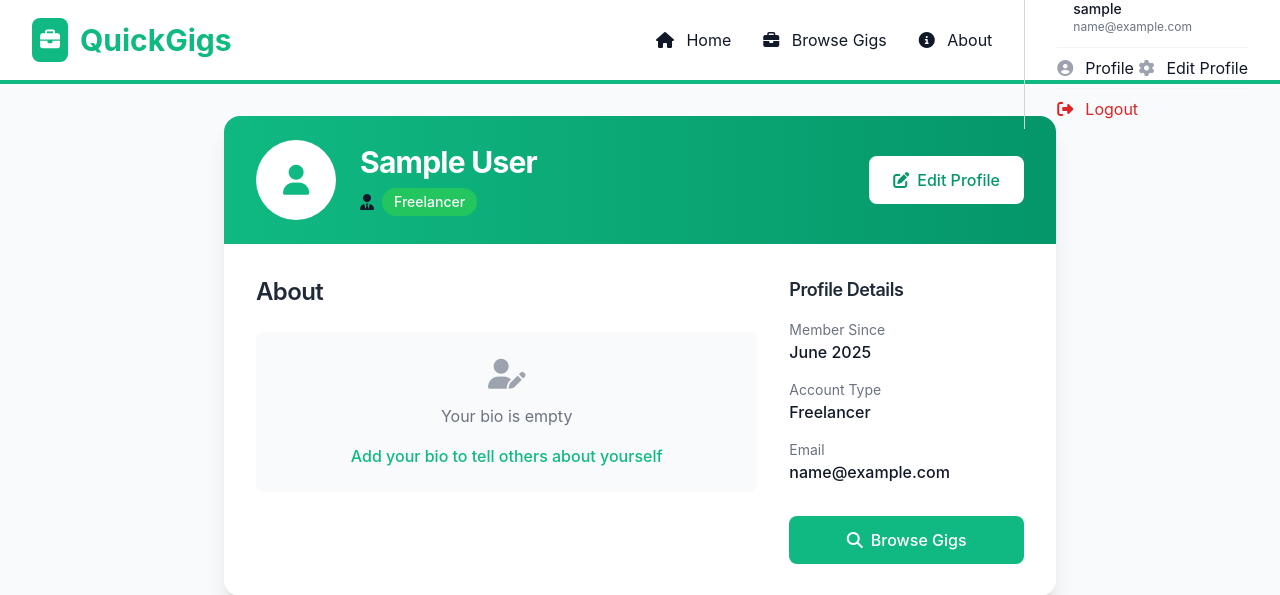
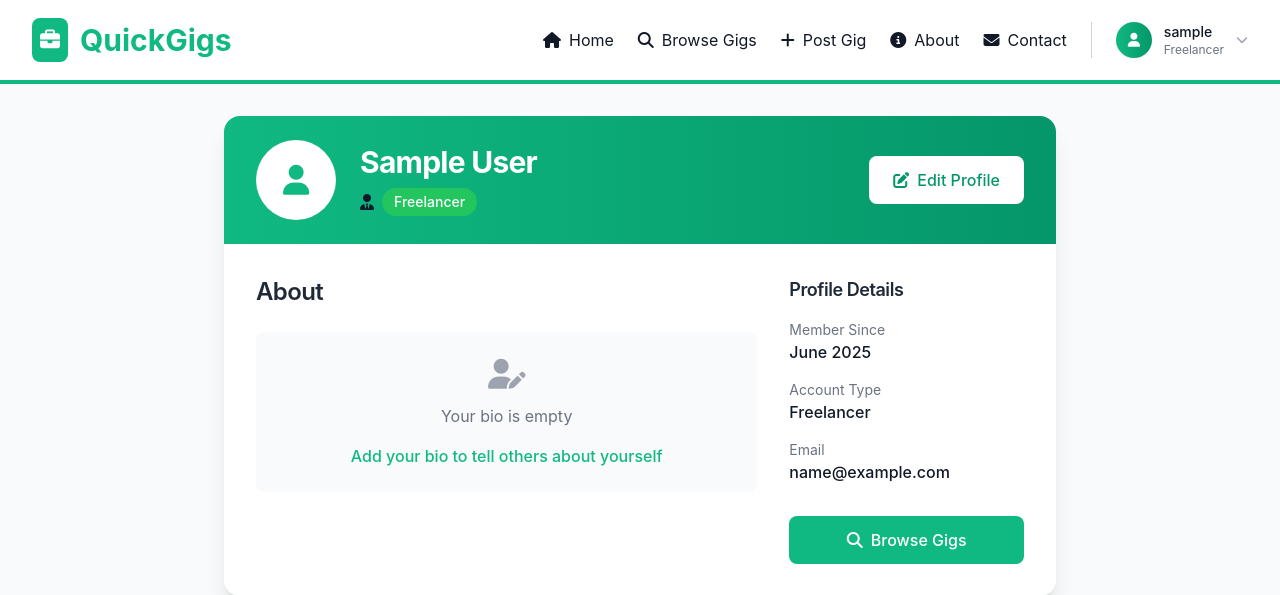
Before and after one commit to aransys/quickgigs-django, a Django app: page /accounts/profile/ in a window 1280 px wide. Shown: the top 595 px of the page. Run offline with Django 4.2, Linux system fonts and the light colour scheme; the visitor is signed in with stand-in values (Sample User, id 1); parts of the project's set-up code (start-up, migrations or seed data) failed here and were passed over; some libraries are stand-ins or nearby versions.

Commit message:
Add overdue check and enhance gig statistics: Introduced `is_overdue` property in the Gig model to determine if a gig has passed its deadline. Updated GigListView to include featured gig count and active employer count in the context data. Improved navbar styling and dropdown menu design for better user experience.

```diff
--- a/gigs/templates/gigs/base.html
+++ b/gigs/templates/gigs/base.html
@@ -41,7 +41,7 @@
   </head>
   <body class="bg-gray-50 min-h-screen">
     <!-- Navigation -->
-    <nav class="bg-white shadow-lg border-b-4 border-brand-500">
+    <nav class="bg-white shadow-lg border-b-4 border-brand-500 navbar-container">
       <div class="max-w-7xl mx-auto px-4 sm:px-6 lg:px-8">
         <div class="flex justify-between h-20">
           <!-- Logo Section -->
@@ -55,30 +55,29 @@
           </div>
           <!-- Desktop Navigation -->
           <div class="hidden md:flex items-center">
-            <div class="flex space-x-8 mr-8">
+            <div class="flex space-x-6 mr-6">
               <a href="{% url 'core:home' %}" class="nav-link-improved">
-                <i class="fas fa-home mr-2"></i>
-                <span>Home</span>
+                <i class="fas fa-home mr-2"></i>Home
               </a>
               <a href="{% url 'gigs:gig_list' %}" class="nav-link-improved">
-                <i class="fas fa-briefcase mr-2"></i>
-                <span>Browse Gigs</span>
+                <i class="fas fa-search mr-2"></i>Browse Gigs
               </a>
-              {% if user.is_authenticated and user.userprofile.is_employer %}
+              {% if user.is_authenticated %}
               <a href="{% url 'gigs:gig_create' %}" class="nav-link-improved">
-                <i class="fas fa-plus mr-2"></i>
-                <span>Post a Gig</span>
+                <i class="fas fa-plus mr-2"></i>Post Gig
               </a>
               {% endif %}
               <a href="{% url 'core:about' %}" class="nav-link-improved">
-                <i class="fas fa-info-circle mr-2"></i>
-                <span>About</span>
+                <i class="fas fa-info-circle mr-2"></i>About
+              </a>
+              <a href="{% url 'core:contact' %}" class="nav-link-improved">
+                <i class="fas fa-envelope mr-2"></i>Contact
               </a>
             </div>
             <!-- User Section -->
-            <div class="border-l border-gray-300 pl-8">
+            <div class="border-l border-gray-300 pl-6">
               {% if user.is_authenticated %}
-              <div class="relative">
+              <div class="relative flex items-center" style="height: 100%">
                 <button class="user-menu-button" onclick="toggleDropdown()" aria-label="User menu">
                   <div class="flex items-center space-x-3">
                     <div class="bg-gradient-to-r from-brand-500 to-brand-600 text-white w-9 h-9 rounded-full flex items-center justify-center shadow-sm">
@@ -91,44 +90,65 @@
                     <i class="fas fa-chevron-down text-gray-400 text-xs transition-transform duration-200"></i>
                   </div>
                 </button>
+                <!-- Dropdown Menu -->
                 <div id="userDropdown" class="dropdown-menu">
+                  <!-- User Header -->
                   <div class="px-4 py-3 border-b border-gray-100">
                     <p class="text-sm font-medium text-gray-900">{{ user.username }}</p>
                     <p class="text-xs text-gray-500">{{ user.email }}</p>
                   </div>
+                  <!-- Menu Items -->
                   <div class="py-2">
                     <a href="{% url 'accounts:profile' %}" class="dropdown-item">
-                      <i class="fas fa-user-circle mr-3 text-gray-400"></i>Profile
+                      <div class="dropdown-item-icon bg-blue-100">
+                        <i class="fas fa-user text-blue-600 text-sm"></i>
+                      </div>
+                      <div class="dropdown-item-content">
+                        <div class="dropdown-item-title">View Profile</div>
+                        <div class="dropdown-item-description">See your public profile</div>
+                      </div>
                     </a>
                     <a href="{% url 'accounts:profile_edit' %}" class="dropdown-item">
-                      <i class="fas fa-cog mr-3 text-gray-400"></i>Edit Profile
+                      <div class="dropdown-item-icon bg-purple-100">
+                        <i class="fas fa-edit text-purple-600 text-sm"></i>
+                      </div>
+                      <div class="dropdown-item-content">
+                        <div class="dropdown-item-title">Edit Profile</div>
+                        <div class="dropdown-item-description">Update your information</div>
+                      </div>
                     </a>
-                    {% if user.userprofile.is_employer %}
                     <a href="{% url 'payments:payment_history' %}" class="dropdown-item">
-                      <i class="fas fa-credit-card mr-3 text-gray-400"></i>Payment History
+                      <div class="dropdown-item-icon bg-green-100">
+                        <i class="fas fa-history text-green-600 text-sm"></i>
+                      </div>
+                      <div class="dropdown-item-content">
+                        <div class="dropdown-item-title">Payment History</div>
+                        <div class="dropdown-item-description">View transaction history</div>
+                      </div>
                     </a>
-                    {% endif %}
                   </div>
-                  <div class="border-t border-gray-100 py-2">
-                    <a href="{% url 'accounts:logout' %}" class="dropdown-item text-red-600 hover:bg-red-50">
-                      <i class="fas fa-sign-out-alt mr-3"></i>Logout
+                  <!-- Logout Section -->
+                  <div class="dropdown-divider"></div>
+                  <div class="py-2">
+                    <a href="{% url 'accounts:logout' %}" class="dropdown-item">
+                      <div class="dropdown-item-icon bg-red-100">
+                        <i class="fas fa-sign-out-alt text-red-600 text-sm"></i>
+                      </div>
+                      <div class="dropdown-item-content">
+                        <div class="dropdown-item-title">Sign Out</div>
+                        <div class="dropdown-item-description">Log out of your account</div>
+                      </div>
                     </a>
                   </div>
                 </div>
               </div>
               {% else %}
-              <div class="flex space-x-4">
-                <a
-                  href="{% url 'accounts:login' %}"
-                  class="text-gray-600 hover:text-brand-500 px-4 py-2 rounded-lg font-medium transition-colors duration-200"
-                >
-                  <i class="fas fa-sign-in-alt mr-2"></i>Login
+              <div class="flex items-center space-x-4">
+                <a href="{% url 'accounts:login' %}" class="text-gray-600 hover:text-brand-500 font-medium transition-colors duration-200">
+                  Sign In
                 </a>
-                <a
-                  href="{% url 'accounts:signup' %}"
-                  class="bg-brand-500 hover:bg-brand-600 text-white px-6 py-2 rounded-lg font-medium transition-colors duration-200"
-                >
-                  <i class="fas fa-user-plus mr-2"></i>Sign Up
+                <a href="{% url 'accounts:signup' %}" class="bg-brand-500 text-white px-4 py-2 rounded-lg hover:bg-brand-600 transition-colors duration-200 font-medium">
+                  Sign Up
                 </a>
               </div>
               {% endif %}
@@ -136,11 +156,8 @@
           </div>
           <!-- Mobile menu button -->
           <div class="md:hidden flex items-center">
-            <button
-              onclick="toggleMobileMenu()"
-              class="bg-gray-100 hover:bg-gray-200 p-2 rounded-lg"
-            >
-              <i class="fas fa-bars text-xl text-gray-600"></i>
+            <button onclick="toggleMobileMenu()" class="text-gray-600 hover:text-brand-500 p-2">
+              <i class="fas fa-bars text-xl"></i>
             </button>
           </div>
         </div>
@@ -220,8 +237,6 @@
     <script>
       function toggleDropdown() {
         const dropdown = document.getElementById("userDropdown");
-        const button = document.querySelector(".user-menu-button");
-
         if (dropdown.classList.contains("show")) {
           dropdown.classList.remove("show");
         } else {
@@ -239,11 +254,10 @@
       }
 
       // Close dropdown when clicking outside
-      document.addEventListener('click', function(event) {
+      document.addEventListener("click", function(event) {
         const dropdown = document.getElementById("userDropdown");
         const button = document.querySelector(".user-menu-button");
-
-        if (dropdown && !button.contains(event.target) && !dropdown.contains(event.target)) {
+        if (!dropdown.contains(event.target) && !button.contains(event.target)) {
           dropdown.classList.remove("show");
         }
       });
--- a/static/css/components.css
+++ b/static/css/components.css
@@ -3,16 +3,92 @@
   @apply text-gray-600 hover:text-brand-500 px-3 py-2 rounded-md text-sm font-medium transition-colors duration-200;
 }
 
+/* Dropdown menu: Tailwind CDN-safe + fallback */
 .dropdown-menu {
-  @apply absolute right-0 mt-2 w-48 bg-white rounded-md shadow-lg py-1 z-50 border border-gray-200 hidden;
+  position: absolute;
+  right: 0;
+  top: 100%;
+  margin-top: 0.5rem;
+  min-width: 240px;
+  width: 320px;
+  background: #fff;
+  border-radius: 1rem;
+  box-shadow: 0 12px 32px 0 rgba(60, 72, 88, 0.18), 0 2px 8px 0 rgba(60, 72, 88, 0.10);
+  z-index: 50;
+  border: 1px solid #e5e7eb;
+  opacity: 0;
+  visibility: hidden;
+  pointer-events: none;
+  transform: scale(0.95);
+  transition: opacity 0.2s, visibility 0.2s, transform 0.2s;
+  max-width: 340px;
+  max-height: 80vh;
+  overflow-y: auto;
+  padding: 1rem 0;
 }
-
 .dropdown-menu.show {
-  @apply block;
+  opacity: 1 !important;
+  visibility: visible !important;
+  pointer-events: auto !important;
+  transform: scale(1) !important;
 }
 
 .dropdown-item {
-  @apply block px-4 py-2 text-sm text-gray-700 hover:bg-gray-100 transition-colors duration-150;
+  display: flex;
+  align-items: center;
+  padding: 0.75rem 1.25rem;
+  color: #1f2937;
+  background: transparent;
+  border-radius: 0.75rem;
+  font-size: 1rem;
+  font-weight: 500;
+  margin-bottom: 0.25rem;
+  transition: background 0.15s;
+  cursor: pointer;
+  gap: 1rem;
+}
+.dropdown-item:last-child {
+  margin-bottom: 0;
+}
+.dropdown-item:hover {
+  background: #f0fdf4;
+}
+.dropdown-item-icon {
+  width: 2.5rem;
+  height: 2.5rem;
+  border-radius: 0.5rem;
+  display: flex;
+  align-items: center;
+  justify-content: center;
+  flex-shrink: 0;
+  box-shadow: 0 1px 4px 0 rgba(60, 72, 88, 0.08);
+  font-size: 1.2rem;
+}
+.dropdown-item-content {
+  flex: 1 1 0%;
+  min-width: 0;
+}
+.dropdown-item-title {
+  font-size: 1rem;
+  font-weight: 600;
+  color: #111827;
+}
+.dropdown-item-description {
+  font-size: 0.75rem;
+  color: #6b7280;
+  margin-top: 0.125rem;
+  font-weight: 400;
+}
+.dropdown-divider {
+  border-top: 1px solid #e5e7eb;
+  margin: 0.75rem 0;
+}
+/* User header section in dropdown */
+.dropdown-menu .px-4.py-3 {
+  margin-bottom: 0.5rem;
+  border-radius: 1rem 1rem 0 0;
+  background: #f9fafb;
+  border-bottom: 1px solid #f3f4f6;
 }
 
 .mobile-nav-link {
@@ -87,33 +163,22 @@
   transform: rotate(180deg);
 }
 
-.dropdown-menu {
-  @apply absolute right-0 mt-2 w-64 bg-white rounded-xl shadow-xl py-2 z-50 border border-gray-100 opacity-0 invisible transform scale-95 origin-top-right transition-all duration-200;
+/* Ensure navbar has proper positioning context */
+.navbar-container {
+  @apply relative;
 }
 
-.dropdown-menu.show {
-  @apply opacity-100 visible transform scale-100;
+/* Mobile menu improvements */
+.mobile-menu {
+  @apply fixed inset-0 bg-black bg-opacity-50 z-40 lg:hidden;
 }
 
-.dropdown-item {
-  @apply flex items-center px-4 py-3 text-sm text-gray-700 hover:bg-gray-50 transition-colors duration-150 mx-2 rounded-lg;
+.mobile-menu-content {
+  @apply fixed top-0 right-0 h-full w-64 bg-white shadow-xl transform translate-x-full transition-transform duration-300 ease-in-out;
 }
 
-.dropdown-item:hover {
-  @apply text-gray-900;
-}
-
-.mobile-nav-link {
-  @apply flex items-center px-4 py-3 text-base font-medium text-gray-600 hover:text-brand-500 hover:bg-brand-50 rounded-lg transition-colors duration-200;
-}
-
-/* Fix Mobile Menu Visibility */
-.mobile-menu {
-  @apply hidden md:hidden bg-white border-t border-gray-200;
-}
-
-.mobile-menu.show {
-  @apply block md:hidden;
+.mobile-menu-content.show {
+  @apply translate-x-0;
 }
 
 /* Ensure mobile menu is never shown on desktop */
```
Also changed, not shown: gigs/models.py (+7 -0 lines), gigs/views.py (+8 -0 lines).
